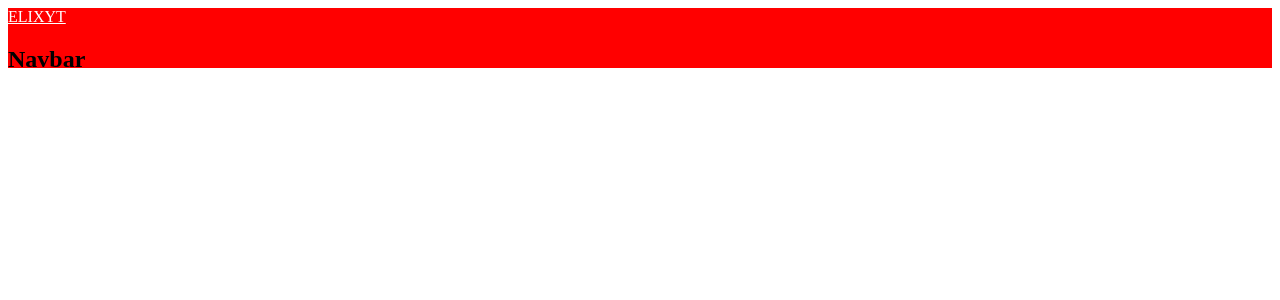
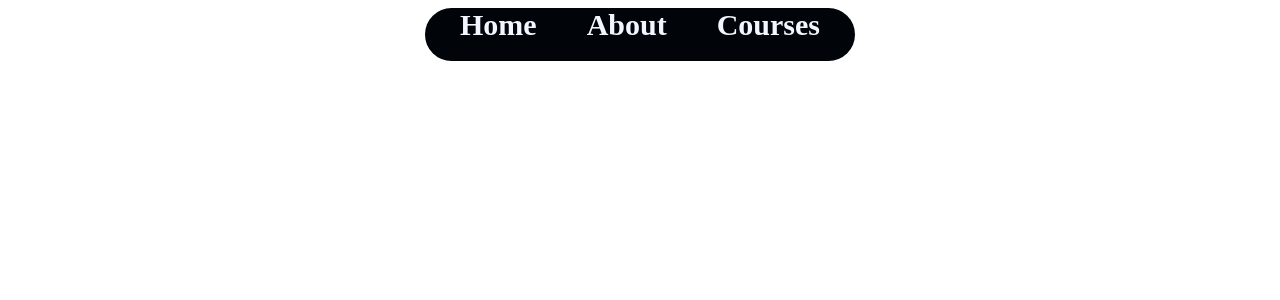
Before and after one commit to Faro0q/farooq.dev, a React (Create React App) app: page / in a window 1280 px wide. Shown: the top 300 px of the page. Built offline with nearby package versions, Linux system fonts and the light colour scheme.

Commit message:
Added a fully working Navbar

```diff
--- a/src/components/Navbar.js
+++ b/src/components/Navbar.js
@@ -1,29 +1,64 @@
 import {Link } from 'react-router-dom'
 import React from 'react'
-import styled from 'styled-components'
+import styled, {css} from 'styled-components/macro'
+import {menuData} from '../data/MenuData'
+import {FaBars} from 'react-icons/fa'
 
 const Nav = styled.nav`
-    height: 60px;
-    background: red;
+    max-width: 430px;
+    width: 100%;
+    margin: auto;
+    background-color: #010409;
+    text-align: center;
+    border-radius: 100px;
+    padding-bottom: 19px;
 `;
 
-const Logo = styled(Link)`
-    color: #fff;
+const NavLink = css`
+    text-decoration: none;
+    padding: 0 25px;
+    color: #f1f6ff;
+    font-size: 30px;
+    font-weight: 700;
+    display: inline-block
 `;
 
-const MenuBars = styled.i``;
+const MenuBars = styled(FaBars)`
+    padding: 1rem 2rem;
+    display: none;
 
-const NavMenu = styled.div``;
+    @media screen and (max-width: 250px){
+        display: block;
+        cursor: pointer;
+        position: absolute;
+        transform: translate(-20%, -35%);
+    }
+`;
+
+const NavMenu = styled.div`
+    @media screen and (max-width: 250px){
+        display: none;
+    }
+`;
+
+const NavMenuLinks = styled(Link)`
+    ${NavLink}
+
+`;
+
+
 
 const Navbar = () => {
     return (
         <Nav>
-            <Logo>ELIXYT</Logo>
             <MenuBars />
             <NavMenu>
-
+                {menuData.map((item, index) => (
+                    <NavMenuLinks to={item.link} key={index}>
+                        {item.title}
+                    </NavMenuLinks>
+                ))}
             </NavMenu>
-            <h1>Navbar</h1>
         </Nav>
     )
 }
```
